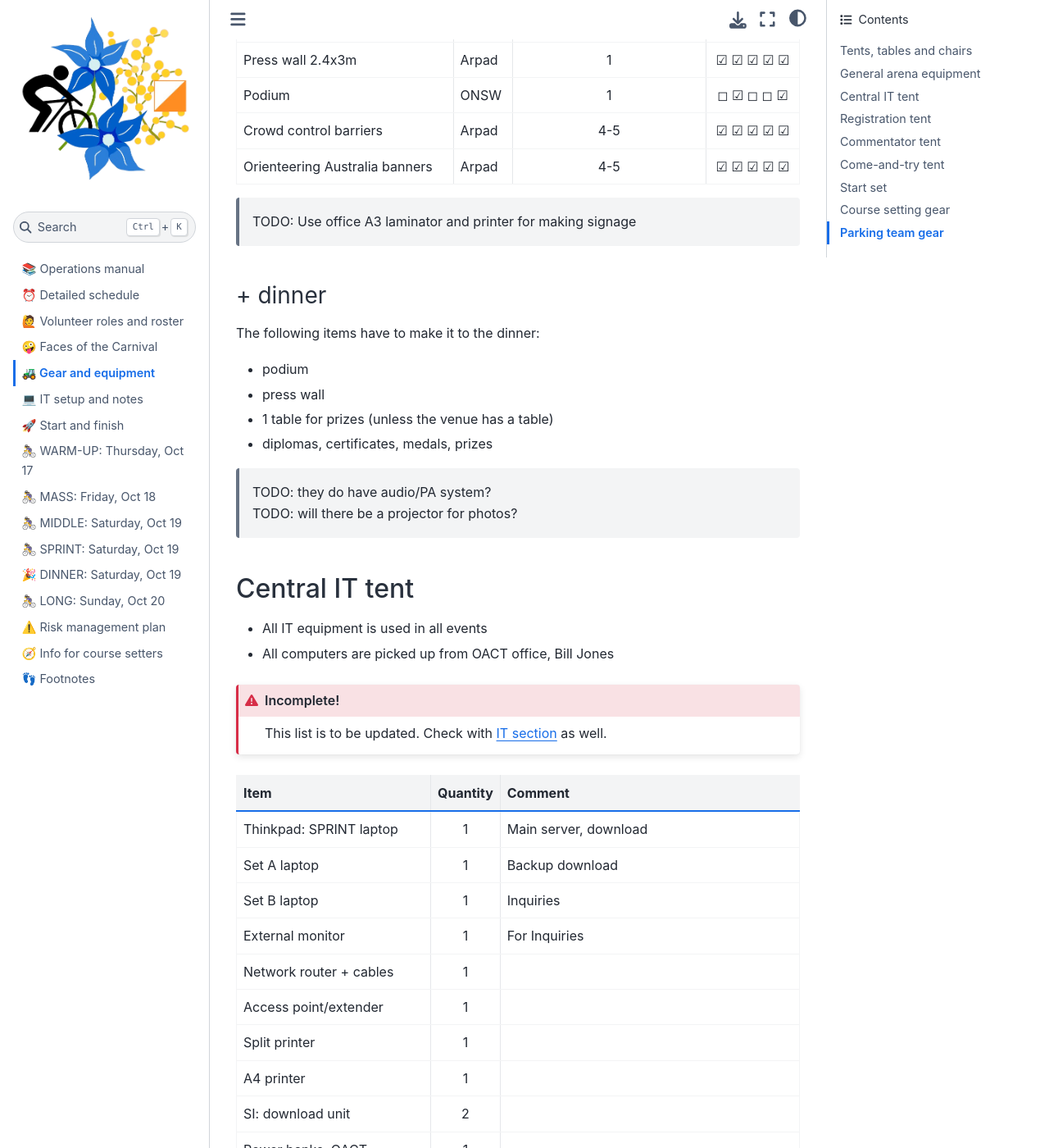
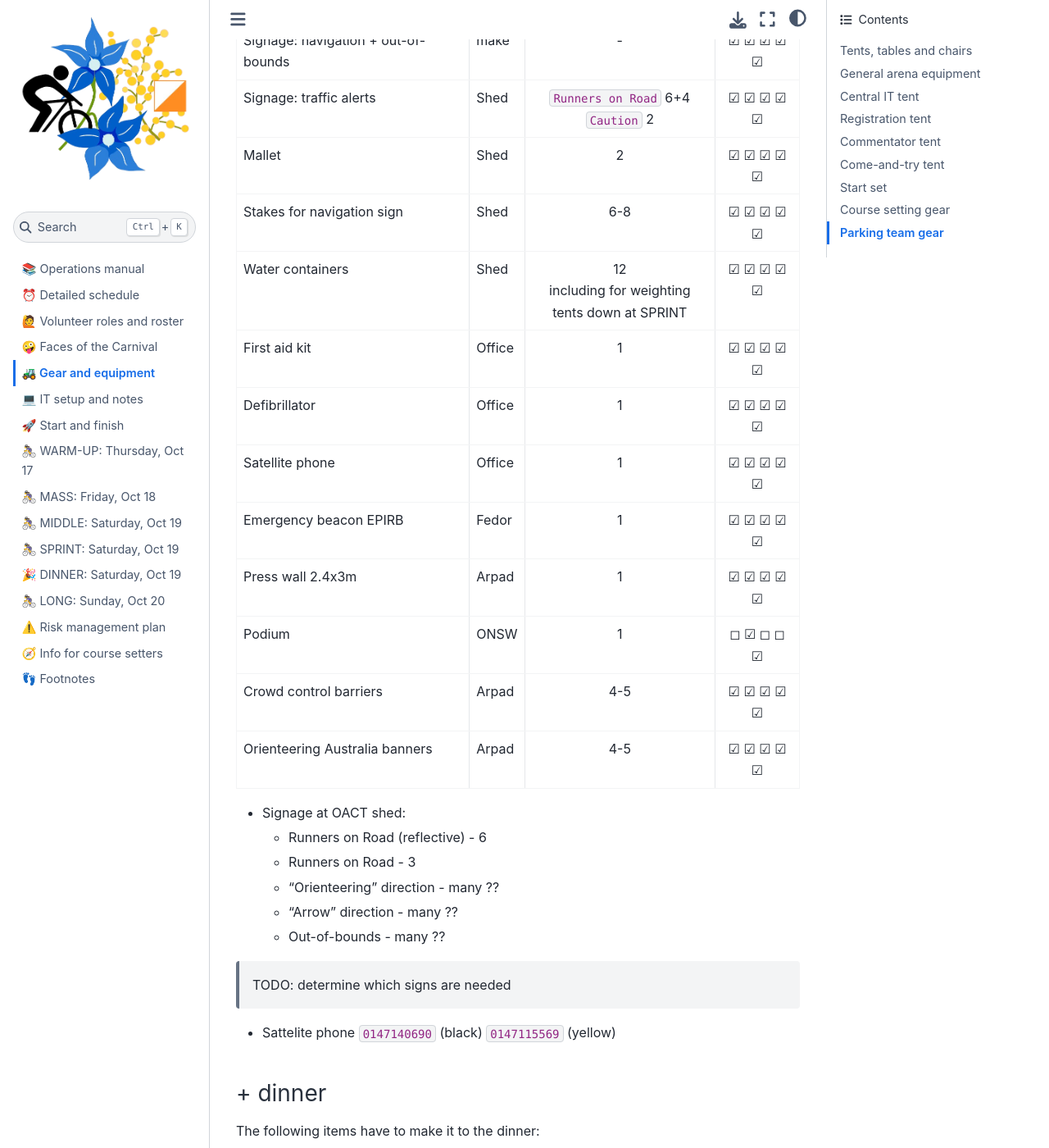
Before and after one commit to fediskhakov/mtbo2024champ, a Jupyter Book: the page built from 03.equipment.md, in a window 1280 px wide and 1400 px high, scrolled down 1876 px. Shown: the whole window at 82% size. Built offline with Jupyter Book 1.0.4 settings and Sphinx 7.4.7 and the Sphinx Book theme 1.1.4, drawn with Linux system fonts in a browser that asks for light colours; some of the changed text lies outside the part shown.

Commit message:
Equipment update

```diff
--- a/03.equipment.md
+++ b/03.equipment.md
@@ -25,10 +25,13 @@
 
 - 2.5x2.5m light tents: 1 remaining (check condition)
 - 3x6m heavy OZtrail tent: 1 remaining, brocken
-- Dome tent
+- Dome tent (old Saturday tent): 1 remaining + walls
+- Tunnel Tent (as per Euro club type): 1 remaining
 - Iskhakovs' 3x6m heavy OZtrail tent: 1 remaining
 - Scowns' 3x3m heavy OZtrail tent: 1 remaining
-- ? small tables in the Shed
+- 1 large tables remaining
+
+> TODO: Two 2.5x2.5m tents are in repair, one is needed, ready in time?
 
 (equipment:arena)=
 ## General arena equipment
@@ -38,35 +41,44 @@
 
 | Item | From | Quantity | Usage |
 |-|-|:-:|:-:|
-| Tent walls | Shed | 12 Marquee, 3 Sat, 2 Dome | ☑ ☑ ☑ ☑ ☑ |
-| Tent weights | Shed | 4 shopping bags per tent<br/>to be filled with sand/rocks | ☑ ☑ ☑ ☑ ☑ |
+| Tent walls | Shed | 12 Marquee, 3 Sat | ☑ ☑ ☑ ☑ ☑ |
+| Tent weights | Shed | 4 shopping bags per tent = 24<br/>to be filled with sand/rocks | ☑ ☑ ☑ ☑ ☑ |
 | `OACT`,`Orienteering` banners | Shed | 4 ? | ☑ ☑ ☑ ☑ ☑ |
-| Toiletries | Shed | - | ◻︎ ☑ ◻︎ ◻︎ ☑ |
+| Toilet paper and hand sanitizer | Shed | - | ◻︎ ☑ ◻︎ ◻︎ ☑ |
 | Garbage bins+bags | Shed | 2 sets | ☑ ☑ ☑ ☑ ☑ |
 | Signage: tent signs | make | - | ☑ ☑ ☑ ☑ ☑ |
-| Signage: navigation | make | - | ☑ ☑ ☑ ☑ ☑ |
+| Signage: navigation + out-of-bounds | make | - | ☑ ☑ ☑ ☑ ☑ |
 | Signage: traffic alerts | Shed | `Runners on Road` 6+4<br/>`Caution` 2 | ☑ ☑ ☑ ☑ ☑ |
+| Mallet | Shed | 2 | ☑ ☑ ☑ ☑ ☑ |
 | Stakes for navigation sign | Shed | 6-8 | ☑ ☑ ☑ ☑ ☑ |
-| Water containers | Shed | 4 | ☑ ☑ ☑ ☑ ☑ |
+| Water containers | Shed | 12<br/>including for weighting<br/>tents down at SPRINT | ☑ ☑ ☑ ☑ ☑ |
 | First aid kit | Office | 1 | ☑ ☑ ☑ ☑ ☑ |
 | Defibrillator | Office | 1 | ☑ ☑ ☑ ☑ ☑ |
+| Satellite phone | Office | 1 | ☑ ☑ ☑ ☑ ☑ |
+| Emergency beacon EPIRB | Fedor | 1 | ☑ ☑ ☑ ☑ ☑ |
 | Press wall 2.4x3m | Arpad | 1 | ☑ ☑ ☑ ☑ ☑ |
 | Podium | ONSW | 1 | ◻︎ ☑ ◻︎ ◻︎ ☑ |
 | Crowd control barriers | Arpad | 4-5 | ☑ ☑ ☑ ☑ ☑ |
 | Orienteering Australia banners | Arpad | 4-5 | ☑ ☑ ☑ ☑ ☑ |
 
-> TODO: Use office A3 laminator and printer for making signage
+- Signage at OACT shed:
+  * Runners on Road (reflective) - 6
+  * Runners on Road - 3
+  * “Orienteering” direction - many ??
+  * “Arrow” direction - many ??
+  * Out-of-bounds - many ??
+
+> TODO: determine which signs are needed
+
+- Sattelite phone `0147140690` (black) `0147115569` (yellow)
 
 ### + dinner
 
 The following items have to make it to the dinner:
 - podium
 - press wall
-- 1 table for prizes (unless the venue has a table)
 - diplomas, certificates, medals, prizes
-
-> TODO: they do have audio/PA system?
-> TODO: will there be a projector for photos?
+- computer to show photos, logos
 
 (equipment:it)=
 ## Central IT tent
@@ -95,20 +107,23 @@
 | SI: download unit | 2 | |
 | Power banks, OACT | 1 | |
 | Power banks, Fedor | 3 | |
-| Petrol generator, Honda | 1 | |
+| Petrol generator, Honda | 2 | Including backup generator from Raynie McNee |
 | Electric cables and powerboards | 5? | |
-| Sun hood(?) | ? | Laptop screens are next to impossible to see in the sun |
+| Wooden box/hood | 2 | To help with sub glare |
 
 ### + finish equipment
 
 | Item | Quantity | Comment |
 |-|:-:|-|
 | SI: finish station | 2 | |
-| Flag `Finish` | 2 | or arch? |
+| Flag `Finish` | 2 | |
 | Bunting | 50m | For finish corridors |
 | Pigtail stakes | 10 | For finish corridors |
 
-- OACT Shed have a foldable finish banner on stands
+- OACT Shed has a foldable finish banner on stands
+- Pigtail stakes at OACT Shed:
+  * 40 heavy orange
+  * 52 lightweight white
 
 ### + screens tent
 
@@ -232,6 +247,14 @@
 | Bunting | 50m | For start corridors |
 | Wash away paint | 1 can| As alternative for bunting |
 
+- Pigtail stakes at OACT Shed:
+  * 40 heavy orange
+  * 52 lightweight white
+  MAP TRAYS
+- Map trays at OACT Shed:
+  * 12 A3
+  * 20 A4+
+  * 3 A4
 
 ## Course setting gear
 
@@ -245,8 +268,16 @@
 | Control setters vest | 4 | Very useful for BS-11 units |
 | Battery powered drill | own | For setting controls in hard ground |
 
-- More stand to arrive as John and Ann arrange
-- More control flags are available from John and Ann if needed
+- Control flags at OACT Shed:
+  * Vavry flags: 130 in plastic box + 100 in cardboard box
+  * Silva flags: 63 in plastic box
+  * More control flags are available from John and Ann if needed
+
+- Control stands at OACT Shed:
+  * BSF7 plated – 143 (including 5 with narrow plates)
+  * BSF8 plated – 20
+  * Minus 9 stands in repair
+
 - Check out [strategies for placing controls in hard ground](setting:hard_ground)
 
 ## Parking team gear
```
Also changed, not shown: other parts of 03.equipment.md (+1 -1 lines), 09.course_setting.md (+4 -4 lines).
